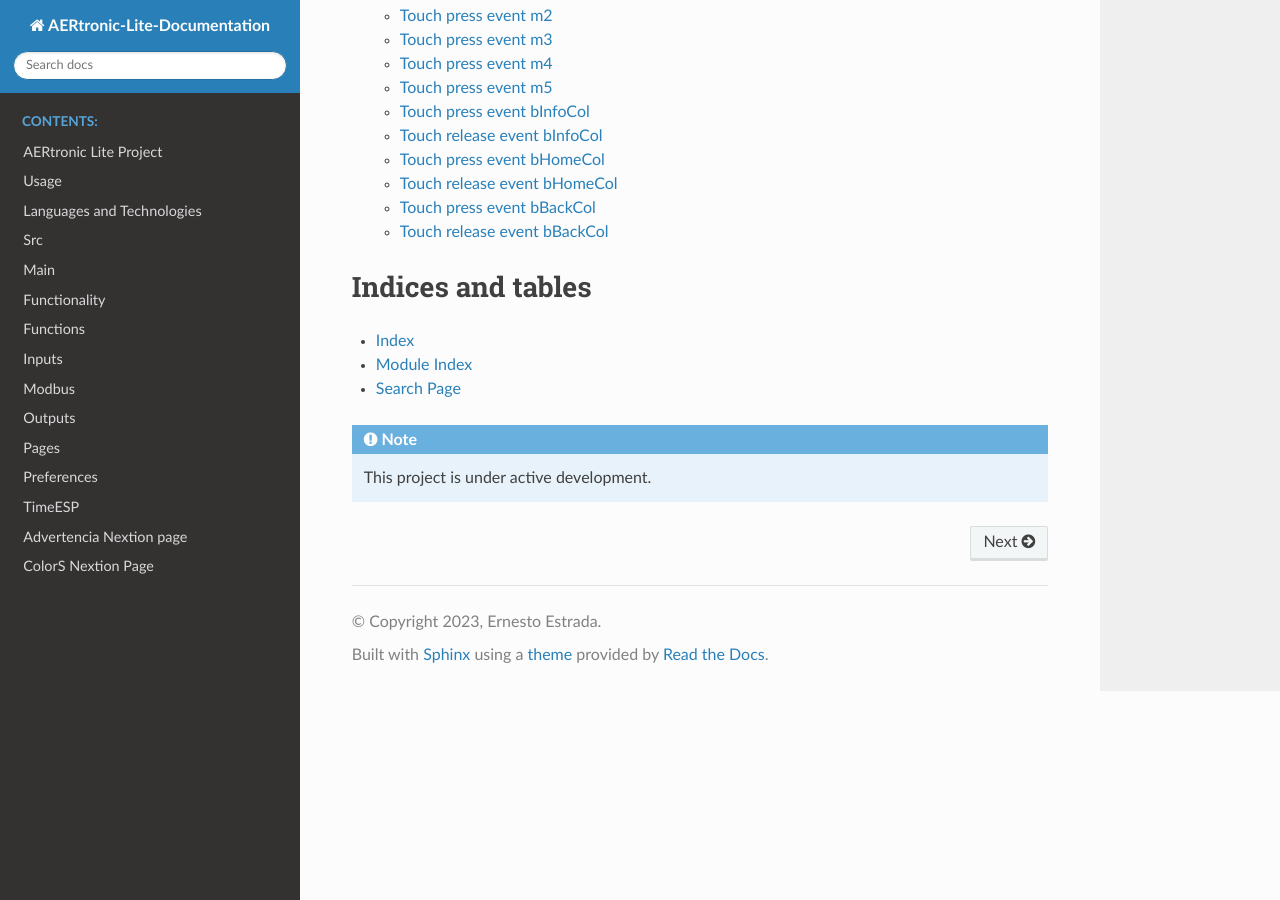
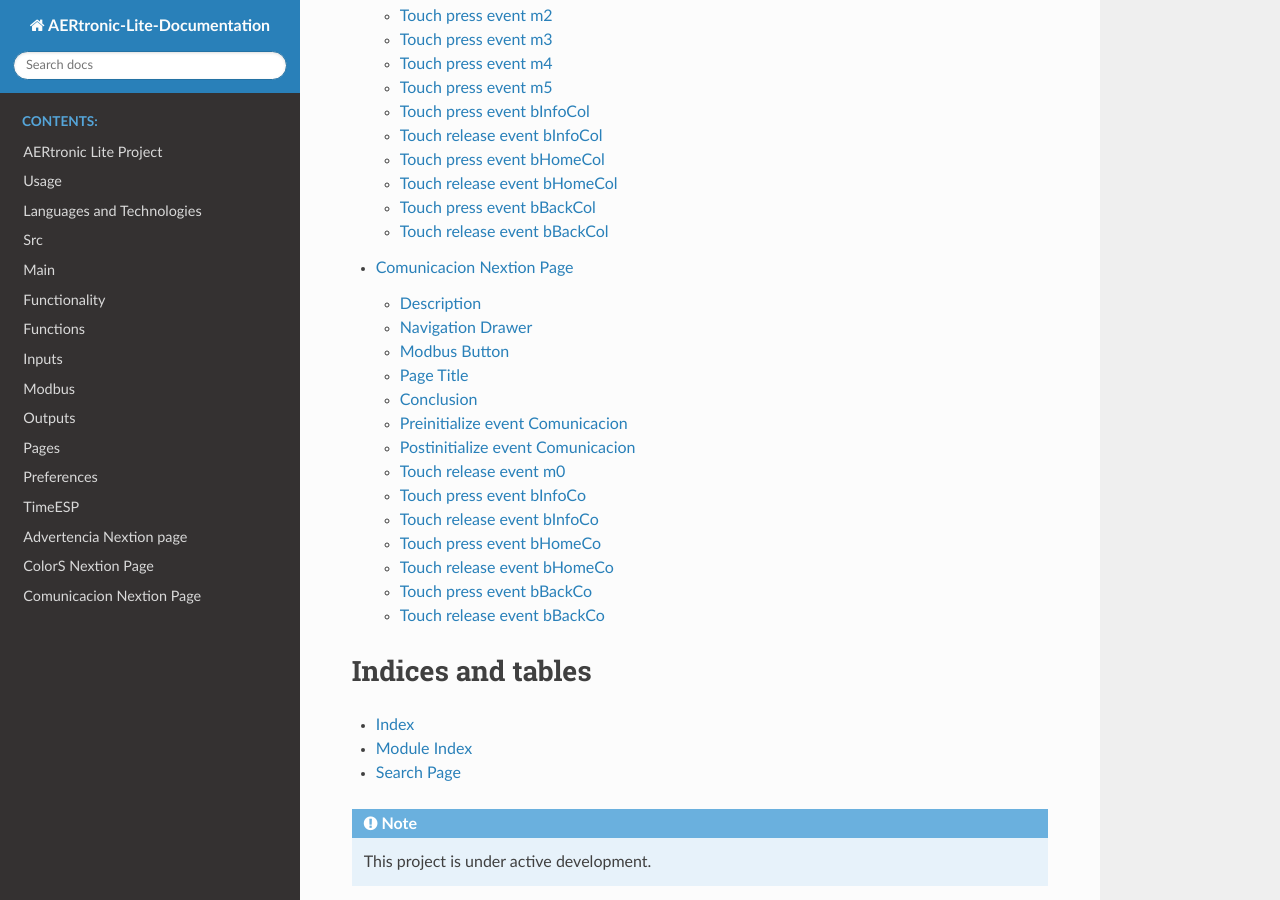
Before and after one commit to ErnestoAerzen/AERtronic-Lite-Documentation, a Sphinx documentation site: the page built from source/index.rst, in a window 1280 px wide and 900 px high, scrolled down 2928 px. Built offline with Sphinx 7.4.7 and the Read the Docs theme 2.0.0, drawn with Linux system fonts in a browser that asks for light colours; part of the change alters nothing that is shown.

Commit message:
Add comunicacion.rst file

```diff
--- /dev/null
+++ b/source/comunicacion.rst
@@ -0,0 +1,425 @@
+Comunicacion Nextion Page
+===================
+
+Description
+-----------
+
+This script is designed to be used with a Nextion display, a touchscreen interface commonly used in embedded projects. It defines the layout and functionality of the display, including buttons, icons, and text elements.
+
+Navigation Drawer
+-----------------
+
+The script begins by defining a navigation drawer, which typically contains circular buttons for menu navigation. It uses the `cirs` command to create circular buttons at specific coordinates, and the `line` command to connect them with lines. The `fill` command is then used to fill rectangles, creating the background of the navigation drawer.
+
+Modbus Button
+-------------
+
+A button, likely related to Modbus functionality, is defined based on the value of `sys3`. Depending on whether `sys3` is 0 or 1, the button's appearance and color are adjusted accordingly.
+
+Navigation Drawer Icons
+~~~~~~~~~~~~~~~~~~~~~~~
+
+The script checks the background color (`fondo`) and sets the font color accordingly. Depending on the background color, specific icons are displayed using the `pic` command. These icons correspond to different themes.
+
+Page Title
+----------
+
+Circular buttons for the page title are defined, along with connecting lines. A rectangle is filled to create the background of the page title.
+
+Page Text
+~~~~~~~~~
+
+The script displays text based on the value of `sys0`, which likely represents the selected system language. Depending on the language setting, different text is displayed in various languages. The text includes information about Modbus RTU and its status.
+
+Conclusion
+-----------
+
+This script defines the visual elements and interactivity of a Nextion display. It allows users to navigate through menus, select themes, and interact with buttons related to Modbus functionality. The script also accommodates multiple languages for text display, enhancing the user experience.
+
+Please note that the specific functionality and behavior of this script may vary based on the broader context of the project it is used in.
+
+Preinitialize event Comunicacion
+--------------------------------
+
+.. code-block:: javascript
+
+    // Changes the page's background color
+    Comunicacion.bco=fondo
+    // Sends the current page's id
+    sendme
+
+Postinitialize event Comunicacion
+---------------------------------
+
+.. code-block:: javascript
+
+    //Nav Drawer start
+    cirs 30,30,20,color
+    cirs 80,30,20,color
+    cirs 30,450,20,color
+    cirs 80,450,20,color
+    line 30,10,80,10,color
+    line 100,30,100,450,color
+    line 30,470,80,470,color
+    line 10,30,10,450,color
+    fill 10,30,90,420,color
+    fill 30,10,50,20,color
+    fill 30,450,50,20,color
+    //Nav Drawer end
+    //Modbus button start
+    if(sys3==0)
+    {
+      cirs 520,150,20,45347
+      cirs 620,150,20,45347
+      line 520,130,620,130,45347
+      line 520,170,620,170,45347
+      fill 520,130,100,40,45347
+    }else if(sys3==1)
+    {
+      cirs 520,150,20,0x3B44
+      cirs 620,150,20,0x3B44
+      line 520,130,620,130,0x3B44
+      line 520,170,620,170,0x3B44
+      fill 520,130,100,40,0x3B44
+    }
+    //Modbus button end
+    //Nav Drawer icons start
+    if(fondo==65534)
+    {
+      //Font color
+      fontColor.val=0
+      //Theme 1
+      pic 25,30,78
+      pic 25,120,144
+      pic 25,400,146
+    }else if(fondo==63391)
+    {
+      //Font color
+      fontColor.val=0
+      //Theme 2
+      pic 25,30,89
+      pic 25,120,148
+      pic 25,400,150
+    }else if(fondo==65438)
+    {
+      //Font color
+      fontColor.val=0
+      //Theme 3
+      pic 25,30,100
+      pic 25,120,152
+      pic 25,400,154
+    }else if(fondo==63421)
+    {
+      //Font color
+      fontColor.val=0
+      //Theme 4
+      pic 25,30,111
+      pic 25,120,156
+      pic 25,400,158
+    }else if(fondo==6339)
+    {
+      //Font color
+      fontColor.val=65535
+      //Theme 5
+      pic 25,30,122
+      pic 25,120,160
+      pic 25,400,162
+    }else if(fondo==8484)
+    {
+      //Font color
+      fontColor.val=65535
+      //Theme 6
+      pic 25,30,133
+      pic 25,120,164
+      pic 25,400,166
+    }
+    //Nav Drawer icons end
+    //Page title start
+    cirs 300,40,30,color
+    cirs 550,40,30,color
+    line 300,10,550,10,color
+    line 300,70,550,70,color
+    fill 300,10,250,60,color
+    //Page title end
+    //Page text start
+    if(sys0==0)
+    {
+      //Spanish
+      xstr 295,25,260,25,4,fontColor.val,color,1,1,3,"Comunicación"
+      xstr 140,140,350,25,7,fontColor.val,fondo,0,1,3,"Habilitar Modbus RTU"
+      xstr 140,240,350,25,7,fontColor.val,fondo,0,1,3,"Enviando data :"
+      if(sys3==0)
+      {
+        xstr 520,140,100,25,6,65535,45347,1,1,3,"Off"
+      }else if(sys3==1)
+      {
+        xstr 520,140,100,25,6,65535,45347,1,1,3,"On"
+      }
+    }else if(sys0==1)
+    {
+      //Italian
+      xstr 325,25,200,25,4,fontColor.val,color,1,1,3,"Comunicazione"
+      xstr 140,140,350,25,7,fontColor.val,fondo,0,1,3,"Abilita Modbus RTU"
+      xstr 140,240,350,25,7,fontColor.val,fondo,0,1,3,"Invio dati :"
+      if(sys3==0)
+      {
+        xstr 520,140,100,25,6,65535,45347,1,1,3,"Off"
+      }else if(sys3==1)
+      {
+        xstr 520,140,100,25,6,65535,45347,1,1,3,"On"
+      }
+    }else if(sys0==2)
+    {
+      //French
+      xstr 325,25,200,25,4,fontColor.val,color,1,1,3,"Communication"
+      xstr 140,140,350,25,7,fontColor.val,fondo,0,1,3,"Activer Modbus RTU"
+      xstr 140,240,350,25,7,fontColor.val,fondo,0,1,3,"Envoi de données :"
+      if(sys3==0)
+      {
+        xstr 520,140,100,25,6,65535,45347,1,1,3,"Off"
+      }else if(sys3==1)
+      {
+        xstr 520,140,100,25,6,65535,45347,1,1,3,"On"
+      }
+    }else if(sys0==3)
+    {
+      //English
+      xstr 325,25,200,25,4,fontColor.val,color,1,1,3,"Communication"
+      xstr 140,140,350,25,7,fontColor.val,fondo,0,1,3,"Enable Modbus RTU"
+      xstr 140,240,350,25,7,fontColor.val,fondo,0,1,3,"Sending data :"
+      if(sys3==0)
+      {
+        xstr 520,140,100,25,6,65535,45347,1,1,3,"Off"
+      }else if(sys3==1)
+      {
+        xstr 520,140,100,25,6,65535,45347,1,1,3,"On"
+      }
+    }else if(sys0==4)
+    {
+      //German
+      xstr 325,25,200,25,4,fontColor.val,color,1,1,3,"Kommunikation"
+      xstr 140,140,350,25,7,fontColor.val,fondo,0,1,3,"Aktivieren Sie Modbus RTU"
+      xstr 140,240,350,25,7,fontColor.val,fondo,0,1,3,"Senden von Daten :"
+      if(sys3==0)
+      {
+        xstr 520,140,100,25,6,65535,45347,1,1,3,"Off"
+      }else if(sys3==1)
+      {
+        xstr 520,140,100,25,6,65535,45347,1,1,3,"On"
+      }
+    }else if(sys0==5)
+    {
+      //Portuguese
+      xstr 325,25,200,25,4,fontColor.val,color,1,1,3,"Comunicação"
+      xstr 140,140,350,25,7,fontColor.val,fondo,0,1,3,"Ativar Modbus RTU"
+      xstr 140,240,350,25,7,fontColor.val,fondo,0,1,3,"Enviando dados :"
+      if(sys3==0)
+      {
+        xstr 520,140,100,25,6,65535,45347,1,1,3,"Off"
+      }else if(sys3==1)
+      {
+        xstr 520,140,100,25,6,65535,45347,1,1,3,"On"
+      }
+    }
+    //Page text end
+
+Touch release event m0
+----------------------
+
+.. code-block:: javascript
+
+    if(sys3==0)
+    {
+      //Modbus button start
+      cirs 520,150,20,0x3B44
+      cirs 620,150,20,0x3B44
+      line 520,130,620,130,0x3B44
+      line 520,170,620,170,0x3B44
+      fill 520,130,100,40,0x3B44
+      //Modbus button end
+      xstr 520,140,100,25,0,65535,45347,1,1,3,"On"
+      //Activates Modbus RTU
+      sys3=1
+      //Sends command over Serial
+      //Enables modbus rtu
+      printh 4D F4 FF FF FF
+    }else if(sys3==1)
+    {
+      //Modbus button start
+      cirs 520,150,20,45347
+      cirs 620,150,20,45347
+      line 520,130,620,130,45347
+      line 520,170,620,170,45347
+      fill 520,130,100,40,45347
+      //Modbus button end
+      xstr 520,140,100,25,0,65535,45347,1,1,3,"Off"
+      //Deactivates Modbus RTU
+      sys3=0
+      //Sends command over serial
+      //Disables modbus rtu
+      printh 4D F5 FF FF FF
+    }
+
+Touch press event bInfoCo
+-------------------------
+
+.. code-block:: javascript
+
+    //changes the images according the theme selected
+    if(fondo==65534)
+    {
+      pic 25,30,79
+    }else if(fondo==63391)
+    {
+      pic 25,30,90
+    }else if(fondo==65438)
+    {
+      pic 25,30,101
+    }else if(fondo==63421)
+    {
+      pic 25,30,112
+    }else if(fondo==6339)
+    {
+      pic 25,30,123
+    }else if(fondo==8484)
+    {
+      pic 25,30,134
+    }
+    //
+    Info.returnPage.val=dp
+
+Touch release event bInfoCo
+---------------------------
+
+.. code-block:: javascript
+
+    //restores the images according the theme selected
+    if(fondo==65534)
+    {
+      pic 25,30,78
+    }else if(fondo==63391)
+    {
+      pic 25,30,89
+    }else if(fondo==65438)
+    {
+      pic 25,30,100
+    }else if(fondo==63421)
+    {
+      pic 25,30,111
+    }else if(fondo==6339)
+    {
+      pic 25,30,122
+    }else if(fondo==8484)
+    {
+      pic 25,30,133
+    }
+    //
+    page Info
+
+Touch press event bHomeCo
+-------------------------
+
+.. code-block:: javascript
+
+    //Changes the image according the theme selected
+    if(fondo==65534)
+    {
+      pic 25,120,145
+    }else if(fondo==63391)
+    {
+      pic 25,120,149
+    }else if(fondo==65438)
+    {
+      pic 25,120,153
+    }else if(fondo==63421)
+    {
+      pic 25,120,157
+    }else if(fondo==6339)
+    {
+      pic 25,120,161
+    }else if(fondo==8484)
+    {
+      pic 25,120,165
+    }
+
+Touch release event bHomeCo
+---------------------------
+
+.. code-block:: javascript
+
+    //Restores the image according the theme selected
+    if(fondo==65534)
+    {
+      pic 25,120,144
+    }else if(fondo==63391)
+    {
+      pic 25,120,148
+    }else if(fondo==65438)
+    {
+      pic 25,120,152
+    }else if(fondo==63421)
+    {
+      pic 25,120,156
+    }else if(fondo==6339)
+    {
+      pic 25,120,160
+    }else if(fondo==8484)
+    {
+      pic 25,120,164
+    }
+    //
+    page Home
+
+Touch press event bBackCo
+-------------------------
+
+.. code-block:: javascript
+
+    //Changes the image according the theme selected
+    if(fondo==65534)
+    {
+      pic 25,400,147
+    }else if(fondo==63391)
+    {
+      pic 25,400,151
+    }else if(fondo==65438)
+    {
+      pic 25,400,155
+    }else if(fondo==63421)
+    {
+      pic 25,400,159
+    }else if(fondo==6339)
+    {
+      pic 25,400,163
+    }else if(fondo==8484)
+    {
+      pic 25,400,167
+    }
+
+Touch release event bBackCo
+---------------------------
+
+.. code-block:: javascript
+
+    //Restores the image according the theme selected
+    if(fondo==65534)
+    {
+      pic 25,400,146
+    }else if(fondo==63391)
+    {
+      pic 25,400,150
+    }else if(fondo==65438)
+    {
+      pic 25,400,154
+    }else if(fondo==63421)
+    {
+      pic 25,400,159
+    }else if(fondo==6339)
+    {
+      pic 25,400,162
+    }else if(fondo==8484)
+    {
+      pic 25,400,166
+    }
+    //
+    page ControlSystem
--- a/source/index.rst
+++ b/source/index.rst
@@ -34,6 +34,7 @@ Check out the :doc:`usage` section for further information, including how to
    timeESP
    advertencia
    colors
+   comunicacion
 
 Indices and tables
 ==================
```
Also changed, not shown: 11 other files.
